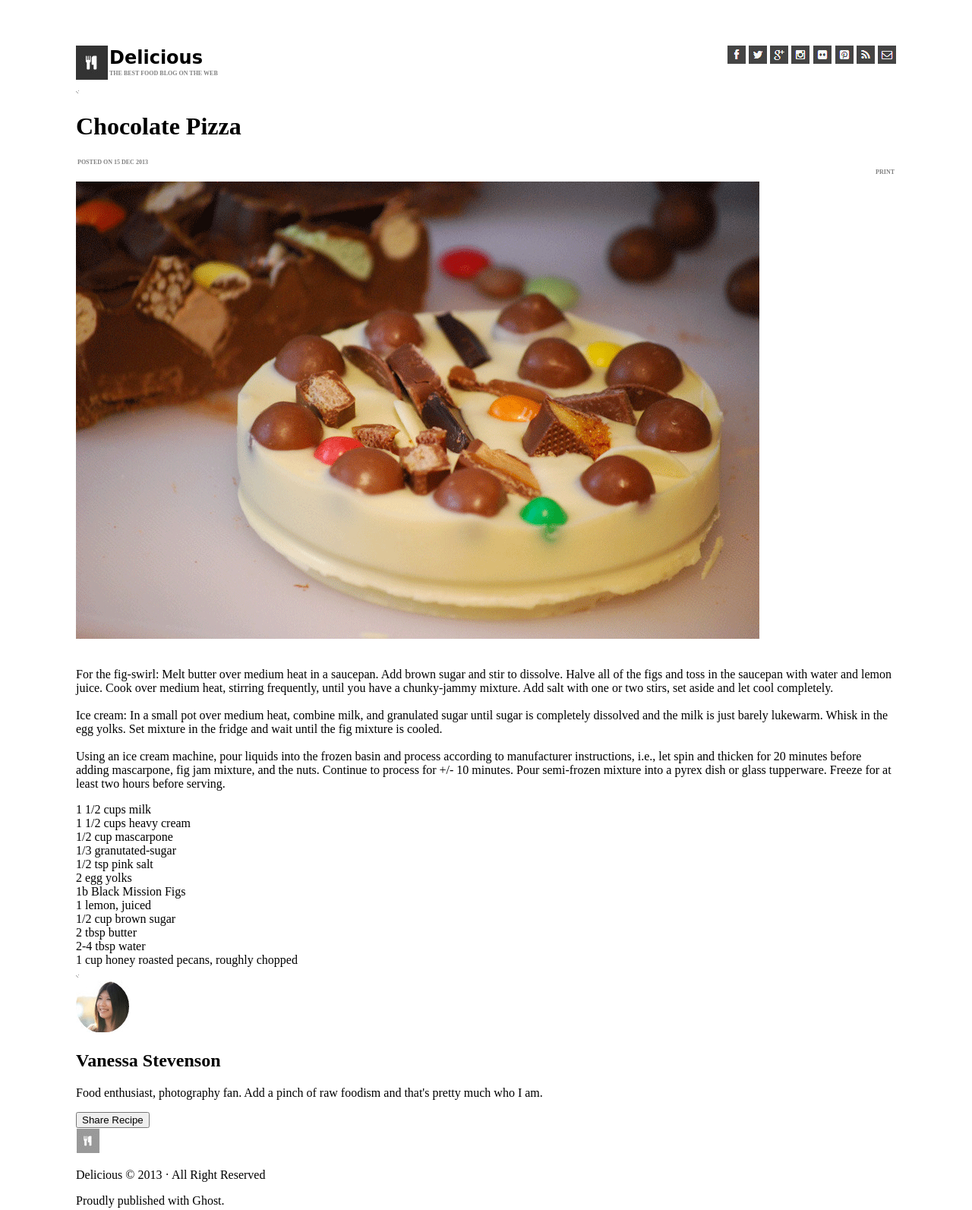
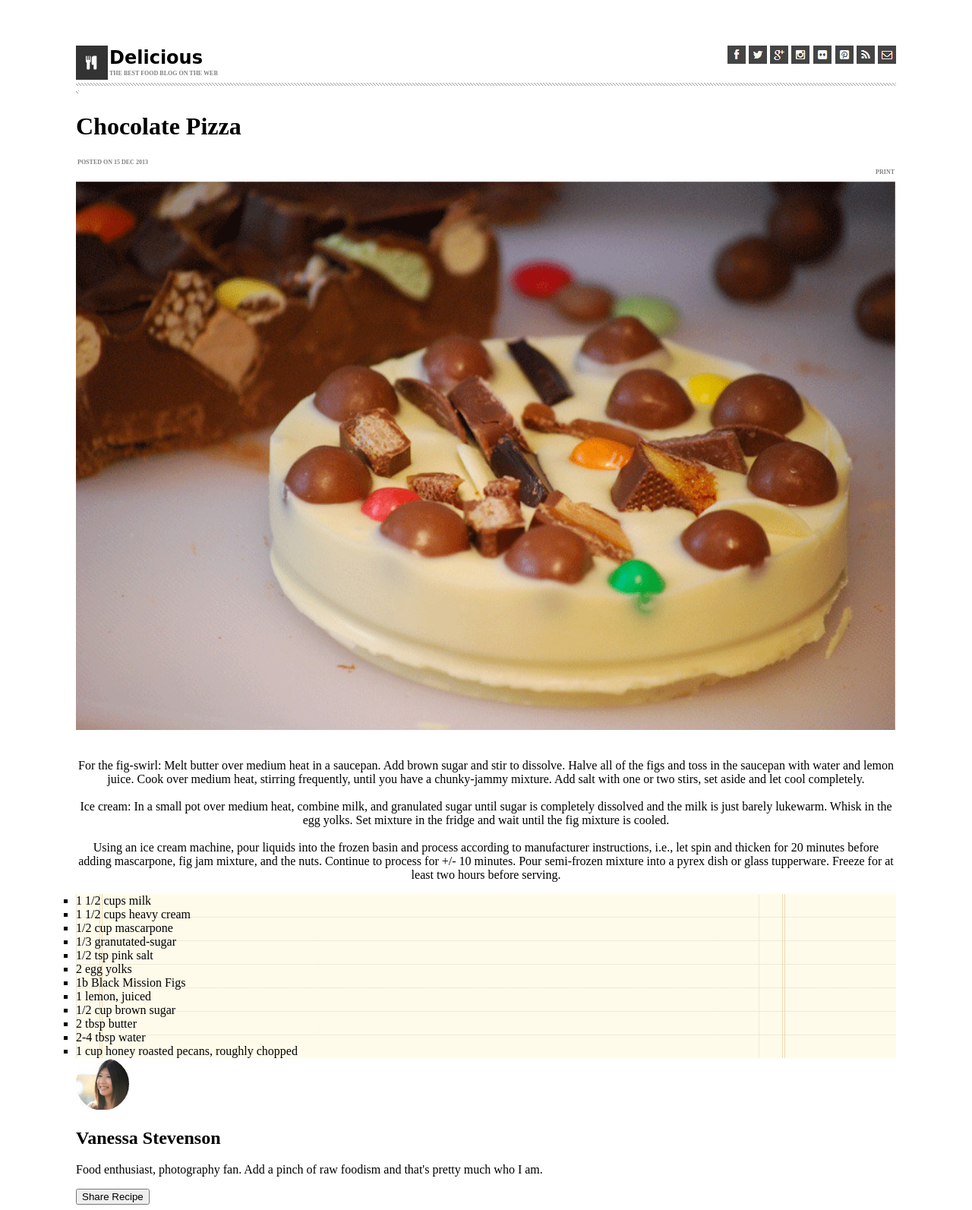
Before and after one commit to baileykue/lab-10-choco-pizza, a website: page index.html in a window 1280 px wide. Shown: the part 40-1633 px from the top of the page at 76% size. Drawn offline with Linux system fonts and the light colour scheme.

Commit message:
added CSS styling to main

```diff
--- a/index.html
+++ b/index.html
@@ -41,14 +41,12 @@
    <main>
         <h1>Chocolate Pizza</h1>
         <div>
-        </div>
-        <div>
             <h4>Posted on 15 Dec 2013</h4>
             <h4 id="print">Print</h4>
         </div>
         <br>
         <div>
-            <img src="./assets/choco-pizza.png" alt="Chocolate Pizza!">
+            <img id="choco-pizza" src="./assets/choco-pizza.png" alt="Chocolate Pizza!">
         </div>
         <br>
         <div id="directions">
@@ -86,27 +84,29 @@
           </ul>
         </div>
    </main>
-    <div id="stripy-lines">
-        <img src="./assets/hr-img.png" alt="stripey lines">
-    </div>
+        <div id="stripy-lines1">
+            <!-- <img src="./assets/hr-img.png" alt="stripey lines"> -->
+        </div>
    <footer>
-       <div id="about-me">
+        <div id="about-me">
            <img src="./assets/van-pic.png" alt="picture of a lady">
            <h2>Vanessa Stevenson</h2>
            <p>
                Food enthusiast, photography fan. Add a pinch of raw foodism and that's pretty much who I am.
             </p>
             <button id="share-button">Share Recipe</button>
-       </div>
-       <img src="./assets/small-logo.png" alt="even smaller fork and knife">
-       <div id="copyright">
+        </div>
+        <div id="stripy-lines">
+            <!-- <img src="./assets/small-logo.png" alt="even smaller fork and knife"> -->
+        </div>
+        <div id="copyright">
            <p>
                Delicious &copy; 2013 &middot; All Right Reserved
            </p>
            <p>
                Proudly published with Ghost.
            </p>
-       </div>
+        </div>
    </footer>
 
     <script type="module" src="./app.js"></script>
--- a/styles/style.css
+++ b/styles/style.css
@@ -16,9 +16,20 @@ nav {
     right: 100px;
 }
 
+#stripy-lines {
+    background-image: url("../assets/hr-img.png");
+    background-repeat: repeat-x;
+    width: 100%;
+}
+
 main {
     display: flex;
     flex-direction: column;
+    width: 100%;
+}
+
+#choco-pizza {
+    width: 100%;
 }
 
 h3, h4 {
@@ -41,3 +52,16 @@ h4 {
     right: 100px;
     float: inline-end;
 }
+
+#directions {
+    text-align: center;
+}
+
+#ingredients {
+    background-image: url("../assets/list-bg.png");
+
+}
+
+ul {
+    list-style-type: square;
+}
```
